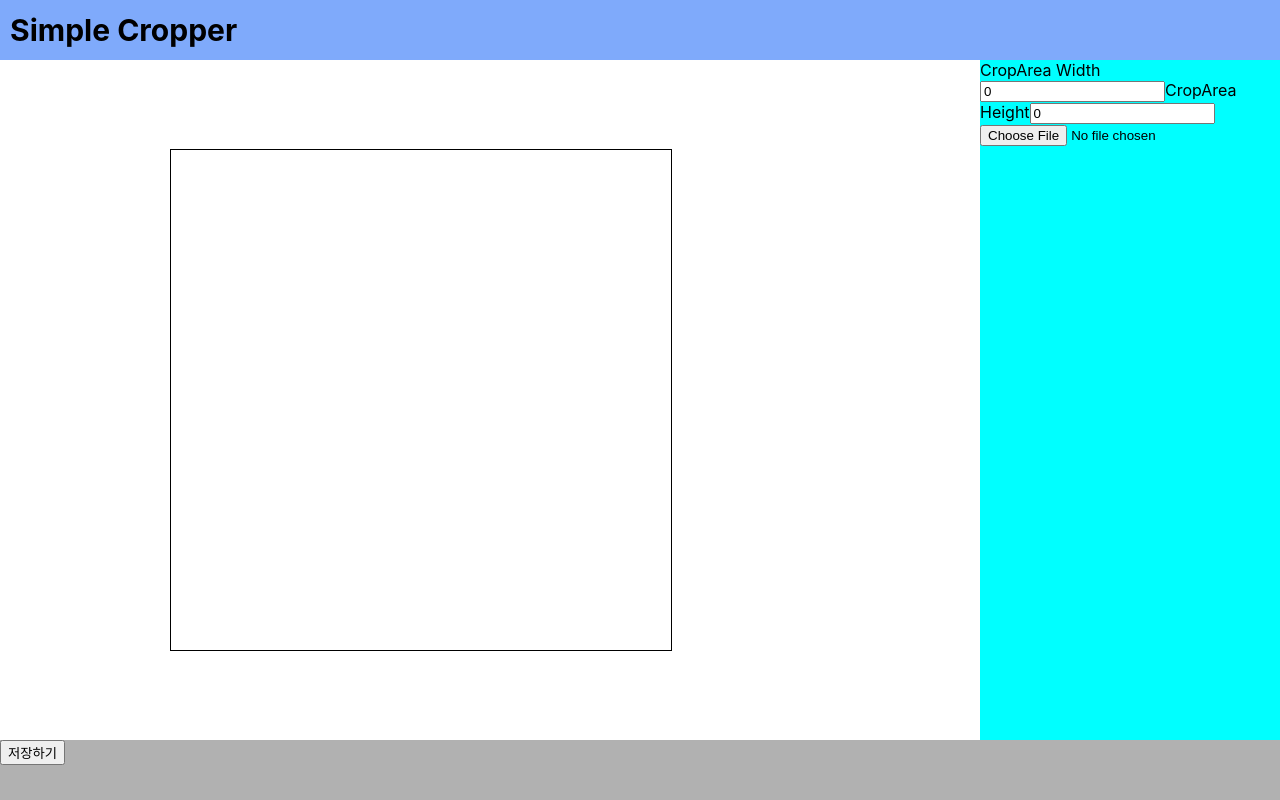
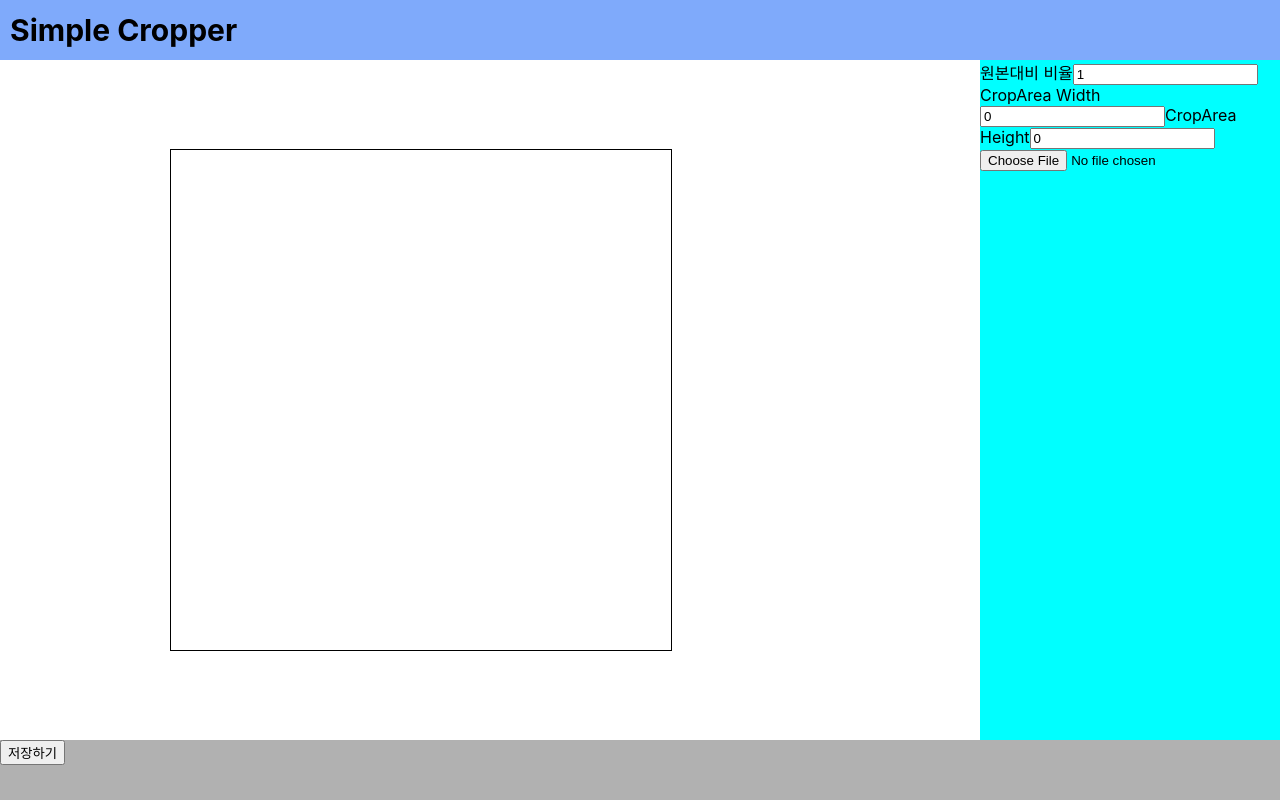
Before and after one commit to Ruderud/image-cropper, a React (Vite) app: page / in a window 1280 px wide. Built offline with nearby package versions, Linux system fonts and the light colour scheme.

Commit message:
fix : cropArea, rawImageLayer

```diff
--- a/src/App.tsx
+++ b/src/App.tsx
@@ -32,6 +32,7 @@ export const INITIAL_CROP_AREA: CropAreaParams = {
 
 export default function App() {
   const [image, setImage] = useState<ImageType | undefined>();
+  const [imageSizeRatio, setImageSizeRatio] = useState<number>(1);
   const [cropArea, setCropArea] = useState<CropAreaParams>(DISABLED_CROP_AREA);
   const [maginificationRate, setMaginificationRate] =
     useState<number | undefined>();
@@ -43,6 +44,7 @@ export default function App() {
         <CropArea
           image={image}
           cropArea={cropArea}
+          imageSizeRatio={imageSizeRatio}
           setCropArea={setCropArea}
           setMaginificationRate={setMaginificationRate}
         />
@@ -51,6 +53,8 @@ export default function App() {
         <Options
           cropArea={cropArea}
           setCropArea={setCropArea}
+          imageSizeRatio={imageSizeRatio}
+          setImageSizeRatio={setImageSizeRatio}
           setImage={setImage}
         />
       </div>
--- a/src/component/CropArea/drawCropAreaBox.ts
+++ b/src/component/CropArea/drawCropAreaBox.ts
@@ -14,14 +14,14 @@ export const drawCropAreaBox = (
   ctx.clearRect(cropArea.x, cropArea.y, cropArea.width, cropArea.height);
 
   //(임시)INNER AREA 구간 표기
-  ctx.setLineDash([]);
-  ctx.strokeStyle = "rgb(255, 0, 0)";
-  ctx.strokeRect(
-    cropArea.x + 20,
-    cropArea.y + 20,
-    cropArea.width - 40,
-    cropArea.height - 40
-  );
+  // ctx.setLineDash([]);
+  // ctx.strokeStyle = "rgb(255, 0, 0)";
+  // ctx.strokeRect(
+  //   cropArea.x + 20,
+  //   cropArea.y + 20,
+  //   cropArea.width - 40,
+  //   cropArea.height - 40
+  // );
 
   //구석부분 핸들링 박스
   ctx.setLineDash([]);
--- a/src/component/CropArea/drawResizedImageLayer.ts
+++ b/src/component/CropArea/drawResizedImageLayer.ts
@@ -3,12 +3,14 @@ import { DEFAULT_LAYER_SIZE } from "./index";
 
 interface DrawResizedImageParams {
   image: HTMLImageElement;
+  imageSizeRatio: number;
   canvasCtx: CanvasRenderingContext2D;
   setLayerSize: React.Dispatch<React.SetStateAction<Layer>>;
 }
 
 export const drawResizedImageLayer = ({
   image,
+  imageSizeRatio,
   canvasCtx,
   setLayerSize,
 }: DrawResizedImageParams): void => {
@@ -21,33 +23,33 @@ export const drawResizedImageLayer = ({
     return;
   }
 
-  const ratio = image.height / image.width;
+  // const ratio = image.height / image.width;
 
   if (image.width > image.height) {
     setLayerSize({
       width: DEFAULT_LAYER_SIZE.WIDTH,
-      height: DEFAULT_LAYER_SIZE.HEIGHT * ratio,
+      height: DEFAULT_LAYER_SIZE.HEIGHT * imageSizeRatio,
     });
     canvasCtx.drawImage(
       image,
       0,
       0,
       DEFAULT_LAYER_SIZE.WIDTH,
-      DEFAULT_LAYER_SIZE.HEIGHT * ratio
+      DEFAULT_LAYER_SIZE.HEIGHT / imageSizeRatio
     );
     return;
   }
 
   if (image.width <= image.height) {
     setLayerSize({
-      width: DEFAULT_LAYER_SIZE.WIDTH / ratio,
+      width: DEFAULT_LAYER_SIZE.WIDTH / imageSizeRatio,
       height: DEFAULT_LAYER_SIZE.HEIGHT,
     });
     canvasCtx.drawImage(
       image,
       0,
       0,
-      DEFAULT_LAYER_SIZE.WIDTH / ratio,
+      DEFAULT_LAYER_SIZE.WIDTH / imageSizeRatio,
       DEFAULT_LAYER_SIZE.HEIGHT
     );
     return;
--- a/src/component/CropArea/index.tsx
+++ b/src/component/CropArea/index.tsx
@@ -14,6 +14,7 @@ export enum DEFAULT_LAYER_SIZE {
 interface CropAreaProps {
   image?: ImageType;
   cropArea: CropAreaParams;
+  imageSizeRatio: number;
   setCropArea: React.Dispatch<React.SetStateAction<CropAreaParams>>;
   setMaginificationRate: React.Dispatch<
     React.SetStateAction<number | undefined>
@@ -23,6 +24,7 @@ interface CropAreaProps {
 export default function CropArea({
   image,
   cropArea,
+  imageSizeRatio,
   setCropArea,
   setMaginificationRate,
 }: CropAreaProps) {
@@ -58,6 +60,7 @@ export default function CropArea({
     img.onload = () => {
       drawResizedImageLayer({
         image: img,
+        imageSizeRatio,
         canvasCtx,
         setLayerSize,
       });
--- a/src/component/ExportImage/index.tsx
+++ b/src/component/ExportImage/index.tsx
@@ -56,6 +56,8 @@ export default function ExportImage({
       img,
       -cropArea.x,
       -cropArea.y,
+      // img.width,
+      // img.height,
       img.width * maginificationRate,
       img.height * maginificationRate
     );
--- a/src/component/Options/index.tsx
+++ b/src/component/Options/index.tsx
@@ -5,12 +5,16 @@ import "./style.css";
 interface OptionsProps {
   cropArea: CropAreaParams;
   setCropArea: React.Dispatch<React.SetStateAction<CropAreaParams>>;
+  imageSizeRatio: number;
+  setImageSizeRatio: React.Dispatch<React.SetStateAction<number>>;
   setImage: React.Dispatch<React.SetStateAction<ImageType | undefined>>;
 }
 
 export default function Options({
   cropArea,
   setCropArea,
+  imageSizeRatio,
+  setImageSizeRatio,
   setImage,
 }: OptionsProps) {
   const handleImageUpload = (evt: React.ChangeEvent<HTMLInputElement>) => {
@@ -48,8 +52,20 @@ export default function Options({
     });
   };
 
+  const handleImageSizeRatio = (evt: React.ChangeEvent<HTMLInputElement>) => {
+    setImageSizeRatio(Number(evt.target.value));
+  };
+
   return (
     <div className="options__container">
+      <label htmlFor="imageSize__Ratio">원본대비 비율</label>
+      <input
+        className="imageSize__Ratio"
+        type="number"
+        name="width"
+        value={imageSizeRatio}
+        onChange={handleImageSizeRatio}
+      />
       <label htmlFor="cropAreaHandler__width">CropArea Width</label>
       <input
         className="cropAreaHandler__width"
```
